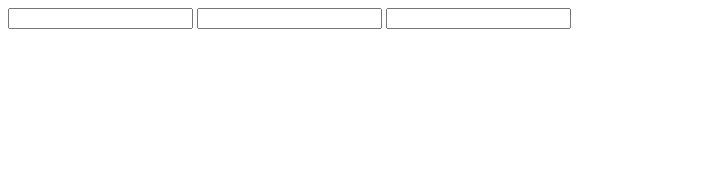
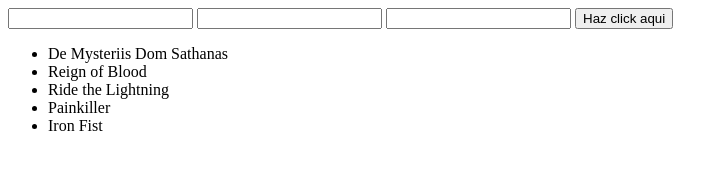
Before and after one commit to lidiagdcso/ejercicios_dom_js, a plain HTML site: page EJERCICIO4/index.html in a window 1280 px wide. Shown: the whole page, without its empty margins (0-728 px from the left). Drawn offline with Linux system fonts and the light colour scheme.

Commit message:
ejercicio 4

```diff
--- a/EJERCICIO4/index.html
+++ b/EJERCICIO4/index.html
@@ -3,6 +3,7 @@
   <head>
     <meta charset="UTF-8" />
     <meta name="viewport" content="width=device-width, initial-scale=1.0" />
+    <script src="./index.js" defer></script>
     <title>Document</title>
   </head>
   <body>
--- a/EJERCICIO4/index.js
+++ b/EJERCICIO4/index.js
@@ -1,12 +1,29 @@
-// 1.1 Añade un botón a tu html con el id btnToClick y en tu javascript añade el
-// evento click que ejecute un console log con la información del evento del click
+// 1.1 Añade un botón a tu html con el id btnToClick y en tu javascript añade el evento click que ejecute un console log con la información del evento del click
 
+let button = document.createElement('button')
+button.id = 'btnToClick'
+button.textContent = 'Haz click aqui'
+document.body.appendChild(button)
+
+button.onclick = function (event) {
+  console.log(event)
+}
+
+button.addEventListener('click', function (event) {
+  console.log(event)
+})
 // 1.2 Añade un evento 'focus' que ejecute un console.log con el valor del input.
+let inputFocus = document.querySelector('.focus')
+inputFocus.addEventListener('focus', function (ev) {
+  console.log(inputFocus.value)
+})
+// 1.3 Añade un evento 'input' que ejecute un console.log con el valor del input.
+let inputValue = document.querySelector('.value')
+inputValue.addEventListener('input', function (ev) {
+  console.log(inputValue.value)
+})
 
-// 1.3 Añade un evento 'input' que ejecute un console.log con el valor del input.
-
-// Basandote en el array siguiente, crea una lista ul > li dinámicamente en el html
-// que imprima cada uno de los albums.
+// Basandote en el array siguiente, crea una lista ul > li dinámicamente en el html que imprima cada uno de los albums.
 
 const albums = [
   'De Mysteriis Dom Sathanas',
@@ -15,3 +32,14 @@ const albums = [
   'Painkiller',
   'Iron Fist'
 ]
+
+let ul = document.createElement('ul')
+
+for (const album of albums) {
+  let li = document.createElement('li')
+  let textLi = document.createTextNode(album)
+  li.appendChild(textLi)
+  ul.appendChild(li)
+}
+
+document.body.appendChild(ul)
```
